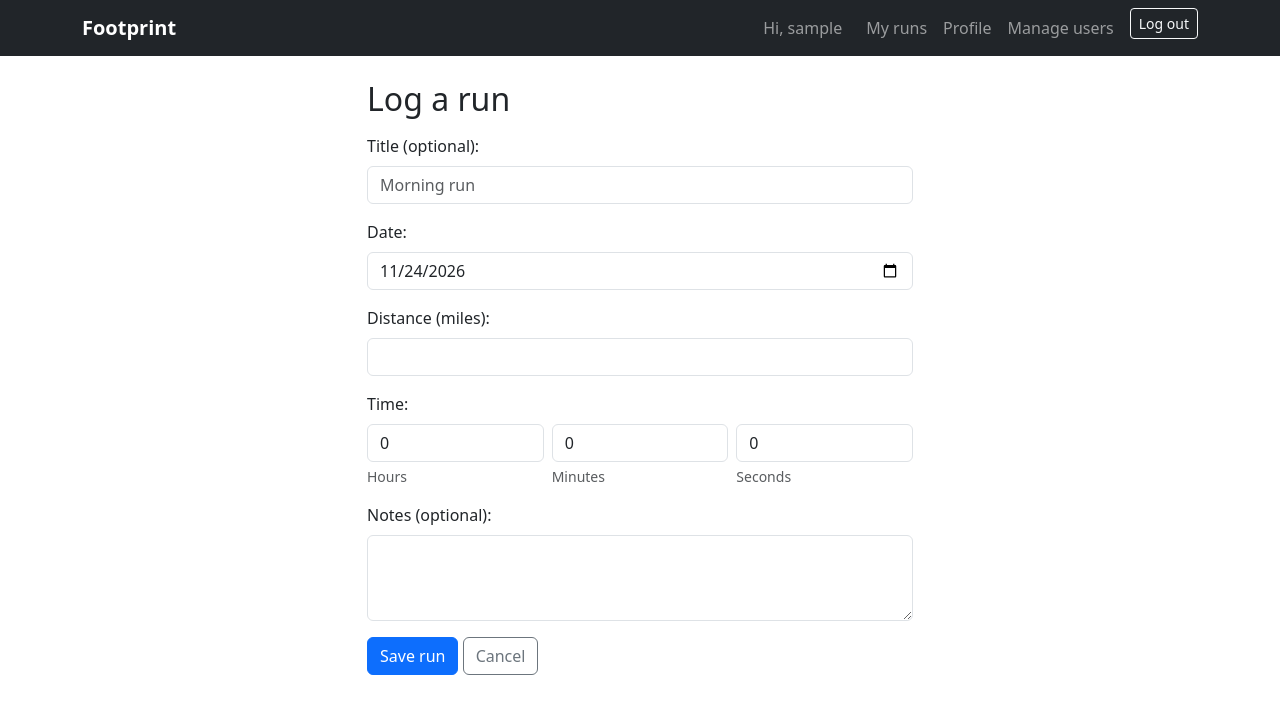
After one commit to Eduardo-landois/Footprint-project, a Django app: page /runs/add_run/ in a window 1280 px wide. The commit adds this page. Shown: the top 714 px of the page. Run offline with Django 5.2, Linux system fonts and the light colour scheme; the visitor is signed in with stand-in values (Sample User, id 1).

Commit message:
Add run templates and link My runs from home and navbar

```diff
--- /dev/null
+++ b/templates/activities/add_run.html
@@ -0,0 +1,56 @@
+{% extends 'base.html' %}
+
+{% block title %}Log a run · Footprint{% endblock %}
+
+{% block content %}
+<div class="row justify-content-center">
+  <div class="col-md-6">
+    <h2 class="mb-3">Log a run</h2>
+
+    {% if errors %}
+      <div class="alert alert-danger">
+        <ul class="mb-0">
+          {% for error in errors %}
+            <li>{{ error }}</li>
+          {% endfor %}
+        </ul>
+      </div>
+    {% endif %}
+
+    <form method="POST">
+      {% csrf_token %}
+
+      <label class="form-label">Title (optional):</label>
+      <input class="form-control" type="text" name="title" value="{{ title }}" placeholder="Morning run">
+
+      <label class="form-label mt-3">Date:</label>
+      <input class="form-control" type="date" name="date" value="{{ date }}" required>
+
+      <label class="form-label mt-3">Distance (miles):</label>
+      <input class="form-control" type="number" name="distance" value="{{ distance }}" step="0.01" min="0.01" required>
+
+      <label class="form-label mt-3">Time:</label>
+      <div class="row g-2">
+        <div class="col">
+          <input class="form-control" type="number" name="hours" value="{{ hours }}" min="0">
+          <div class="form-text">Hours</div>
+        </div>
+        <div class="col">
+          <input class="form-control" type="number" name="minutes" value="{{ minutes }}" min="0" max="59">
+          <div class="form-text">Minutes</div>
+        </div>
+        <div class="col">
+          <input class="form-control" type="number" name="seconds" value="{{ seconds }}" min="0" max="59">
+          <div class="form-text">Seconds</div>
+        </div>
+      </div>
+
+      <label class="form-label mt-3">Notes (optional):</label>
+      <textarea class="form-control" name="notes" rows="3">{{ notes }}</textarea>
+
+      <button class="btn btn-primary mt-3" type="submit">Save run</button>
+      <a class="btn btn-outline-secondary mt-3" href="{% url 'run_list' %}">Cancel</a>
+    </form>
+  </div>
+</div>
+{% endblock %}
--- a/templates/base.html
+++ b/templates/base.html
@@ -15,6 +15,7 @@
       <div class="navbar-nav ms-auto">
         {% if user.is_authenticated %}
           <span class="navbar-text me-3">Hi, {{ user.username }}</span>
+          <a class="nav-link" href="{% url 'run_list' %}">My runs</a>
           <a class="nav-link" href="{% url 'profile' %}">Profile</a>
           {# Only admins (or superusers) see the Manage users link #}
           {% if user.role == 'admin' or user.is_superuser %}
--- a/templates/home.html
+++ b/templates/home.html
@@ -22,7 +22,7 @@
         <div class="card-body">
           <h5 class="card-title">My runs</h5>
           <p class="card-text">Log and track your runs.</p>
-          <span class="badge text-bg-secondary">Coming soon</span>
+          <a class="btn btn-primary" href="{% url 'run_list' %}">View my runs</a>
         </div>
       </div>
     </div>
```
Also changed, not shown: templates/activities/delete_run.html (added, +21 -0 lines), templates/activities/edit_run.html (added, +56 -0 lines), templates/activities/run_list.html (added, +41 -0 lines).
